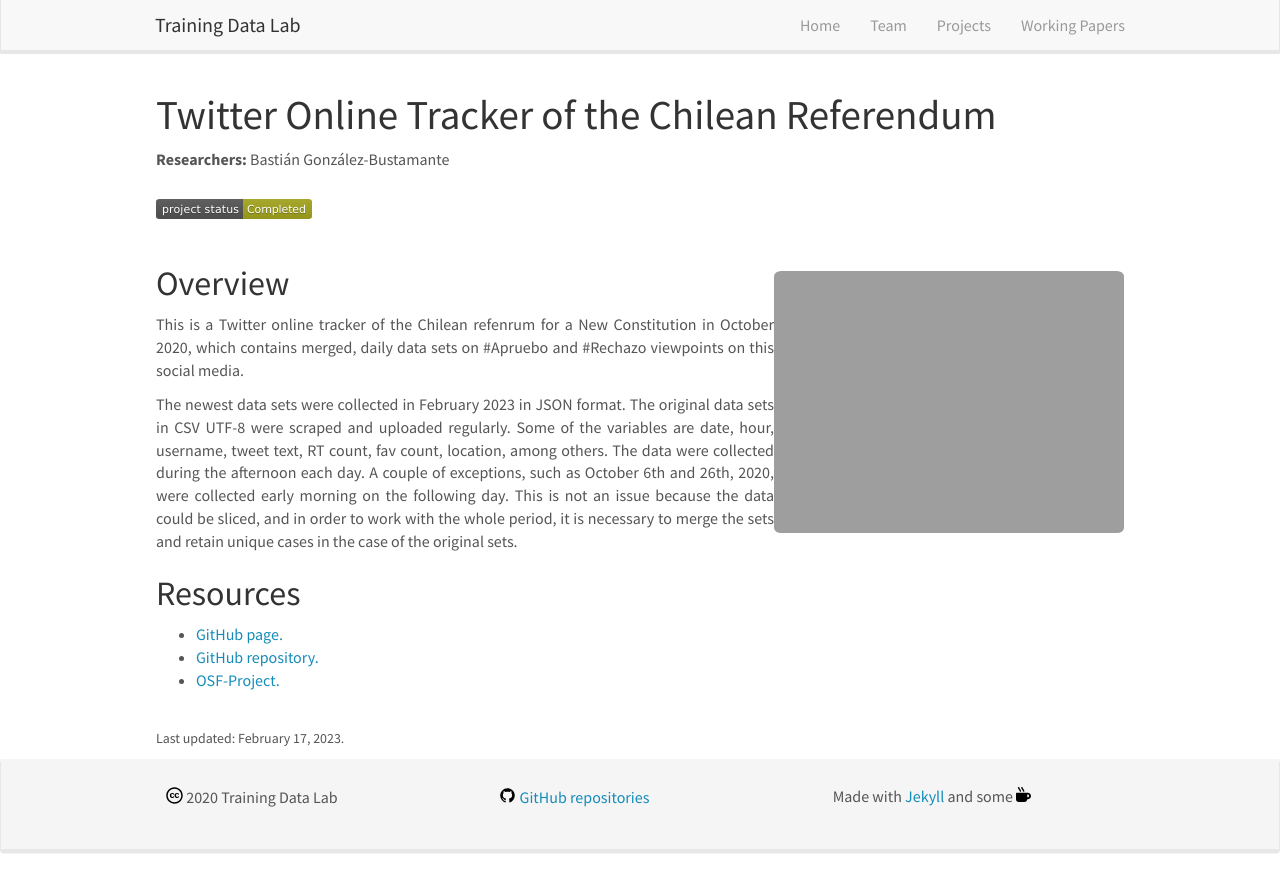
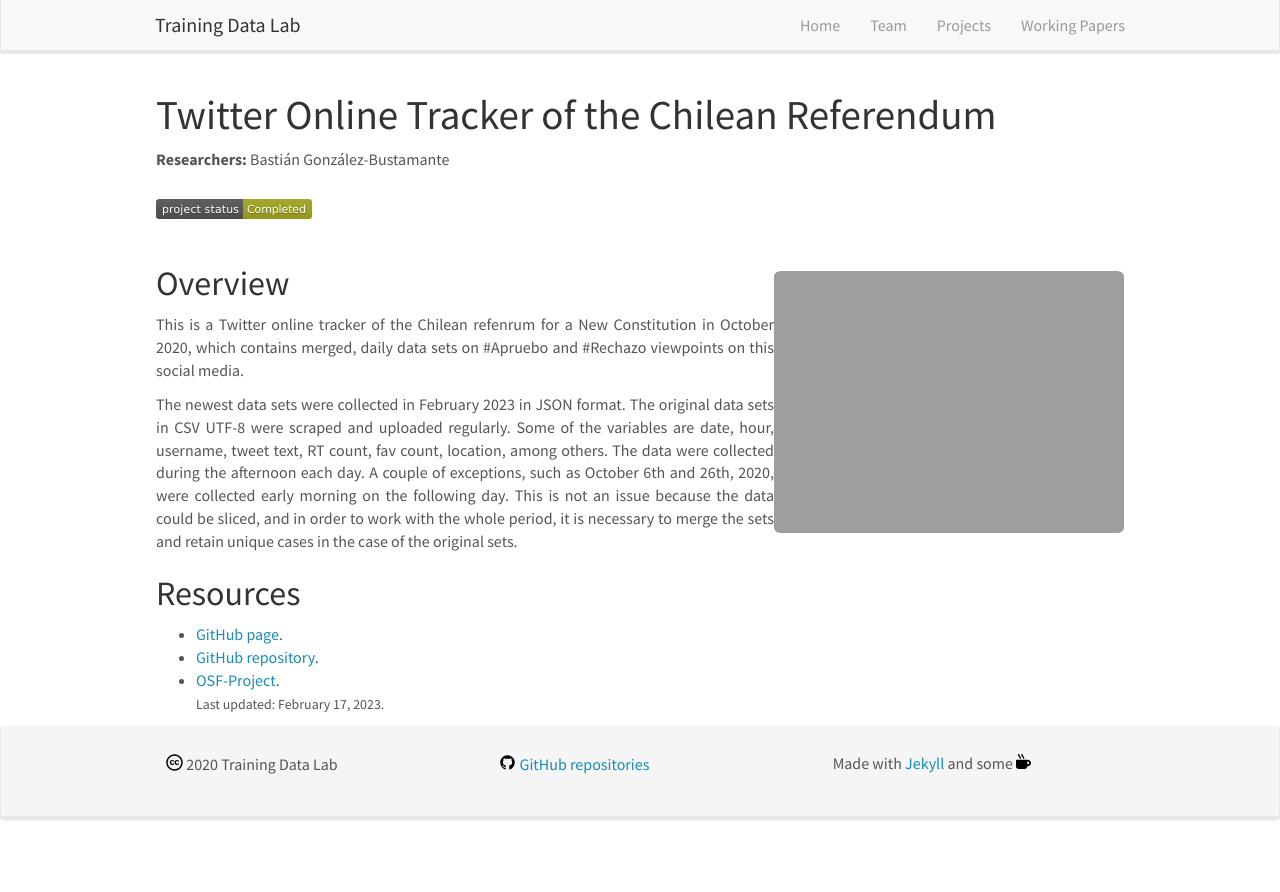
Before and after one commit to training-datalab/old-training-datalab.com, a Jekyll site: the page built from _pages/twitter-tracker-chilean-referendum.md, in a window 1280 px wide. Shown: the top 892 px of the page. Built offline with Jekyll 4.4.1, drawn with Linux system fonts in a browser that asks for light colours; nearby versions of some CDN libraries.

Commit message:
Update twitter-tracker-chilean-referendum.md

```diff
--- a/_pages/twitter-tracker-chilean-referendum.md
+++ b/_pages/twitter-tracker-chilean-referendum.md
@@ -22,10 +22,8 @@
 
 ## Resources
 
-<ul>
-<li><a href="https://bgonzalezbustamante.github.io/twConstitution/" target="_blank">GitHub page.</a></li>
-<li><a href="https://github.com/bgonzalezbustamante/twConstitution" target="_blank">GitHub repository.</a></li>
-<li><a href="https://doi.org/10.17605/OSF.IO/73NDB" target="_blank">OSF-Project.</a></li>
-</ul>
+- <a href="https://bgonzalezbustamante.github.io/twConstitution/" target="_blank">GitHub page</a>.
+- <a href="https://github.com/bgonzalezbustamante/twConstitution" target="_blank">GitHub repository</a>.
+- <a href="https://doi.org/10.17605/OSF.IO/73NDB" target="_blank">OSF-Project</a>.
 <br />
 <small>Last updated: February 17, 2023.</small>
```
